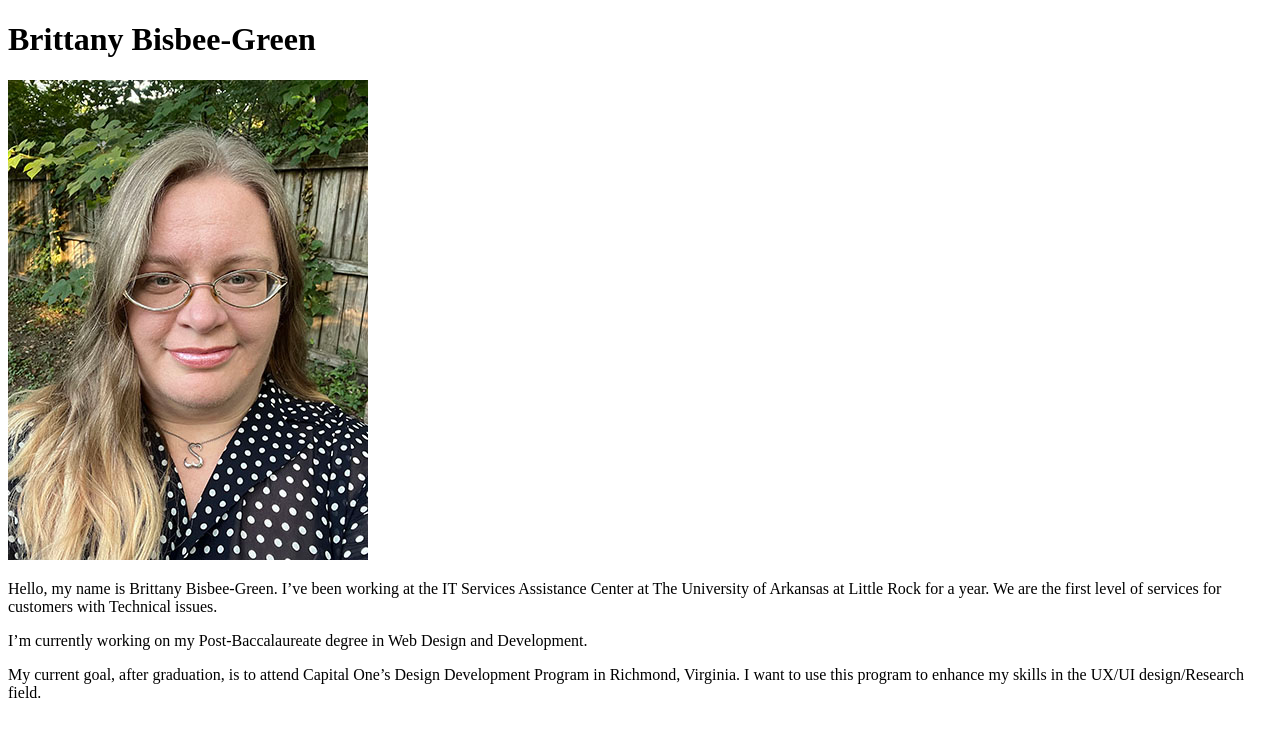
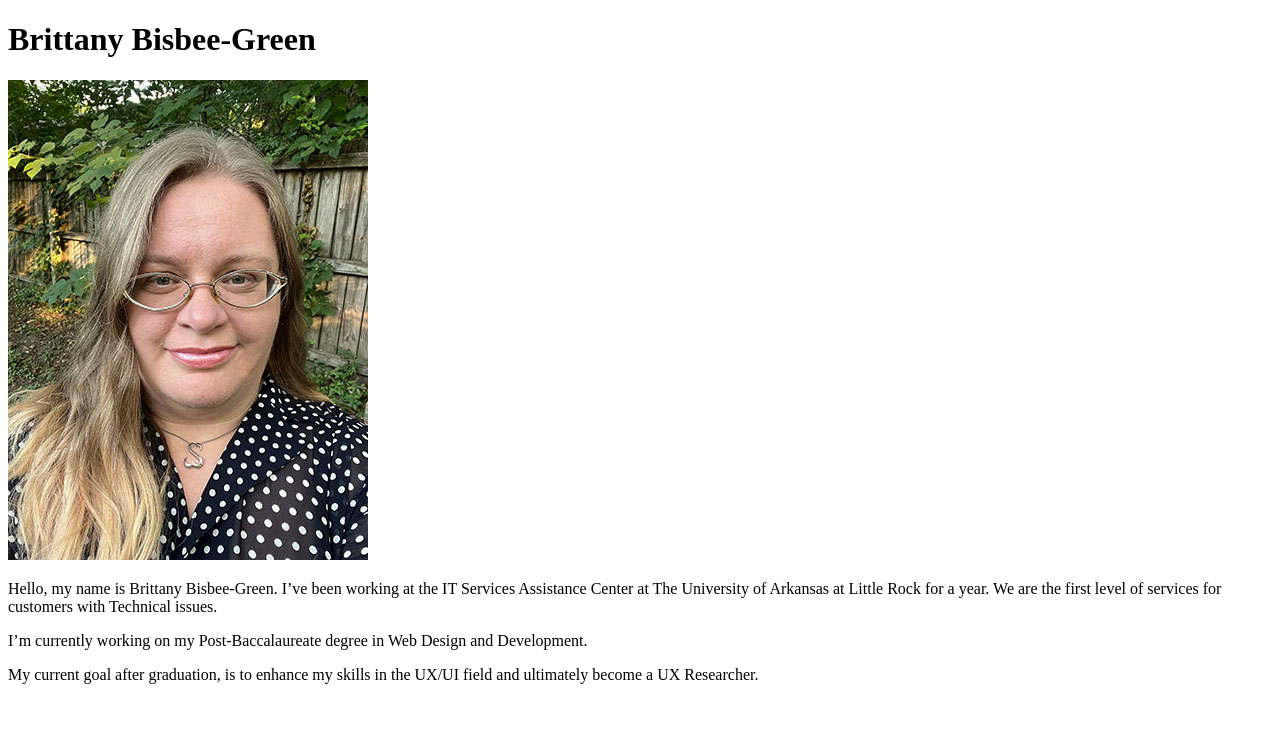
Before and after one commit to LadyBrittany42/portfolio_4610, a plain HTML site: page elevator_pitch.html in a window 1280 px wide. Drawn offline with Linux system fonts and the light colour scheme.

Commit message:
ep rework

```diff
--- a/elevator_pitch.html
+++ b/elevator_pitch.html
@@ -17,7 +17,7 @@
 
     <p>I’m currently working on my Post-Baccalaureate degree in Web Design and Development.</p>
 
-    <p>My current goal, after graduation, is to attend Capital One’s Design Development Program in Richmond, Virginia. I want to use this program to enhance my skills in the UX/UI design/Research field.
+    <p>My current goal after graduation, is to enhance my skills in the UX/UI field and ultimately become a UX Researcher.
     </p>
 </body>
 </html>
```
